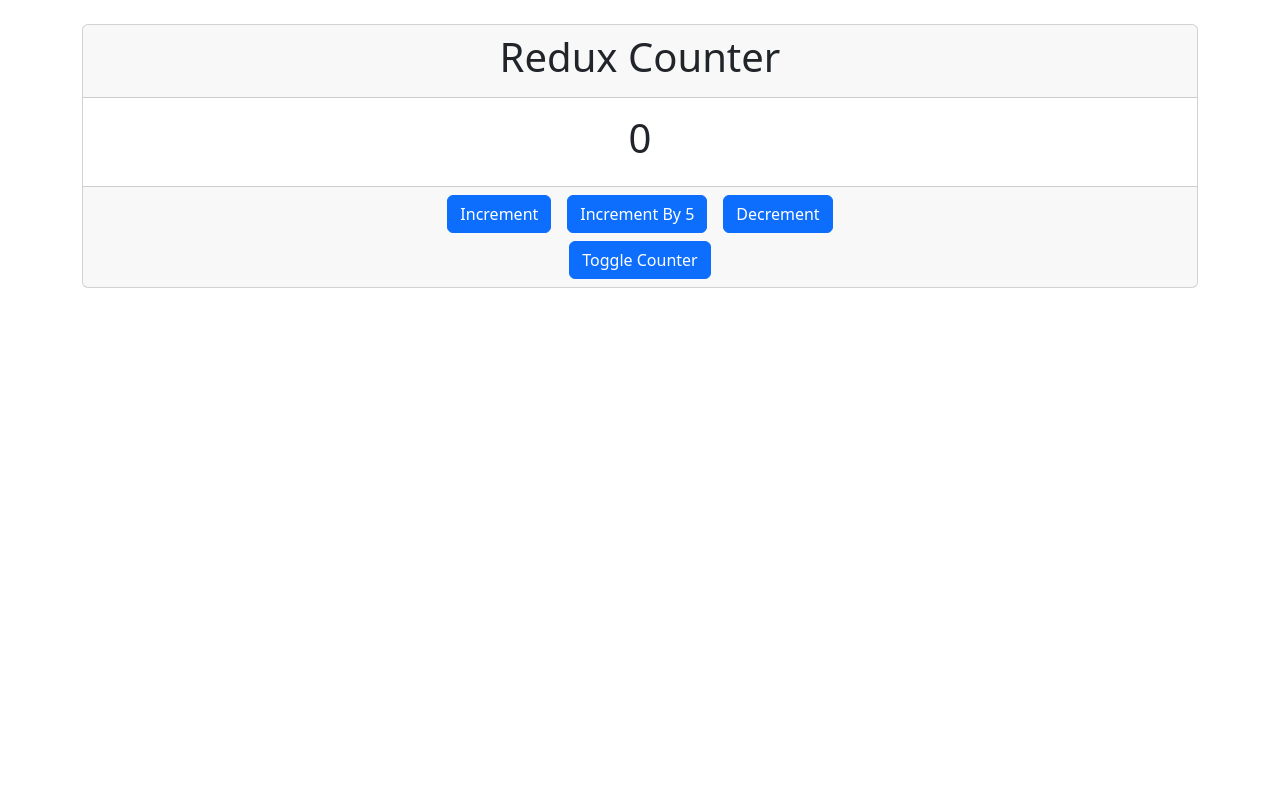
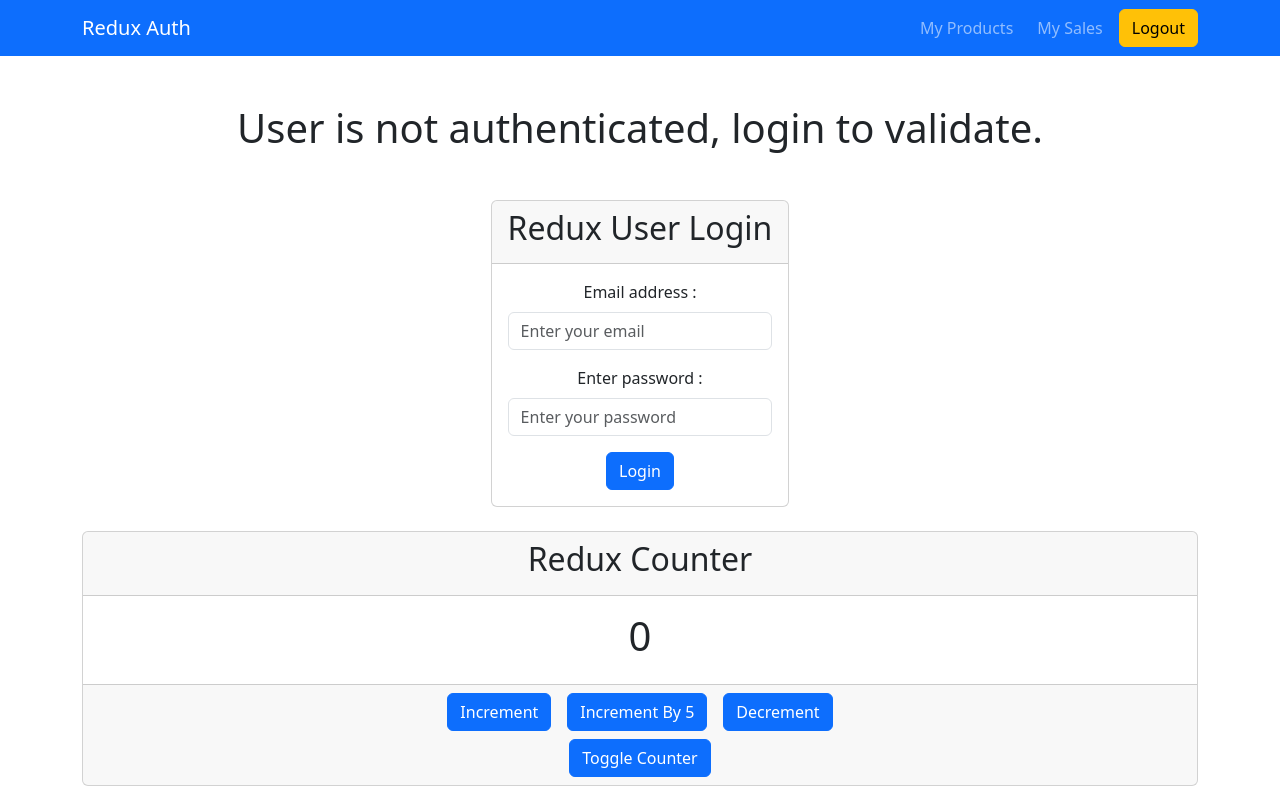
Before and after one commit to harisaini778/My-Redux-Project2, a React (Create React App) app: page / in a window 1280 px wide. Built offline with nearby package versions, Linux system fonts and the light colour scheme.

Commit message:
added Header,User form, User profile and Auth components to the project

```diff
--- a/src/App.js
+++ b/src/App.js
@@ -1,11 +1,21 @@
-import logo from './logo.svg';
 import './App.css';
 import Counter from "./components/Counter";
+import { Header } from "./components/Header";
+import { UserForm } from './components/UserForm';
+import { useSelector } from 'react-redux';
+import { UserProfile } from './components/UserProfile';
+import { Auth } from './components/Auth';
 
 function App() {
+  const isAuth = useSelector(state => state.auth.isAuthenticated);
+
   return (
     <div className="App">
-   <Counter/>
+      <Header />
+      {!isAuth && <Auth />}
+      {isAuth && <UserProfile />}
+      <UserForm />
+      <Counter />
     </div>
   );
 }
--- /dev/null
+++ b/src/components/Auth.js
@@ -0,0 +1,6 @@
+import React from "react";
+ export const Auth = () => {
+    return (<div className="mt-5">
+     <h1>User is not authenticated, login to validate.</h1>
+ </div>)
+};
--- a/src/components/Counter.js
+++ b/src/components/Counter.js
@@ -31,7 +31,7 @@ const Counter = () => {
       <Container className="mt-4">
         <Card>
           <Card.Header>
-            <h1>Redux Counter</h1>
+            <h2>Redux Counter</h2>
           </Card.Header>
           <Card.Body>{showCounter ? <h1>{counter}</h1> : null}</Card.Body>
           <Card.Footer>
--- /dev/null
+++ b/src/components/Header.js
@@ -0,0 +1,28 @@
+import React from "react";
+import { Navbar, Nav, Container,Stack,Button } from "react-bootstrap";
+
+export const Header = () => {
+
+    return (
+        <div>
+           <Navbar expand="lg" className="bg-primary" variant="dark">
+      <Container>
+        <Navbar.Brand href="#home">Redux Auth</Navbar.Brand>
+        <Navbar.Toggle aria-controls="basic-navbar-nav" />
+        <Navbar.Collapse id="basic-navbar-nav">
+          <Nav className="ms-auto">
+            <Stack direction = "horizontal" gap="2" >
+                                <Nav.Link href="MyProducts" >My Products</Nav.Link>
+                                <Nav.Link href="MySales">My Sales</Nav.Link>
+                                <Button className="btn btn-warning">
+                                 Logout
+                                </Button>
+            </Stack>
+          </Nav>
+        </Navbar.Collapse>
+      </Container>
+    </Navbar>
+    </div>
+)
+
+};
--- /dev/null
+++ b/src/components/UserForm.js
@@ -0,0 +1,38 @@
+import React from "react";
+import { Form, Button, Card, Container } from "react-bootstrap";
+
+
+export const UserForm = () => {
+
+    return (
+        <div className="d-flex justify-content-center mt-5">
+            <Card>
+                <Card.Header>
+                    <h2>Redux User Login </h2>
+                </Card.Header>
+                <Card.Body>
+                    <Form>
+                        <Form.Group className="mb-3" controlId="formBasicEmail">
+                            <Form.Label>
+                                Email address :
+                            </Form.Label>
+                            <Form.Control type="email" placeholder="Enter your email"/>
+                        </Form.Group>
+                        <Form.Group className="mb-3" controlId="formBasicPassword">
+                            <Form.Label>
+                            Enter password :
+                            </Form.Label>
+                            <Form.Control type="password" placeholder="Enter your password"/>
+                        </Form.Group>
+                        <Container>
+                            <Button>
+                                Login
+                            </Button>
+                        </Container>
+                    </Form>
+                </Card.Body>
+            </Card>
+    </div>
+);
+
+};
--- /dev/null
+++ b/src/components/UserProfile.js
@@ -0,0 +1,8 @@
+import React from "react";
+export const UserProfile = () => {
+    return (
+        <div>
+            <h1>Welcome Redux User</h1>
+      </div>
+  )
+};
--- a/src/store/index.js
+++ b/src/store/index.js
@@ -1,4 +1,3 @@
-// ../store.js
 import { createSlice, configureStore } from "@reduxjs/toolkit";
 
 const initialCounterState = {
@@ -25,14 +24,13 @@ const counterSlice = createSlice({
   },
 });
 
-const intialAuthState = {
+const initialAuthState = {
   isAuthenticated: false,
 };
 
-const authSlice = () => {
-  createSlice({
+const authSlice = createSlice({
   name: "authentication",
-    initialState: intialAuthState,
+  initialState: initialAuthState,
   reducers: {
     login(state) {
       state.isAuthenticated = true;
@@ -40,17 +38,17 @@ const authSlice = () => {
     logout(state) {
       state.isAuthenticated = false;
     },
-    }
+  },
 });
-}
 
 const store = configureStore({
   reducer: {
     counter: counterSlice.reducer,
-    auth  : authSlice.reducer,
-  }
+    auth: authSlice.reducer,
+  },
 });
 
-export const counterActions = counterSlice.actions; // Export counterActions object
+export const counterActions = counterSlice.actions;
 export const authActions = authSlice.actions;
+
 export default store;
```
Also changed, not shown: src/index.js (+2 -5 lines). Lines whose indentation alone changed are shown as unchanged.
